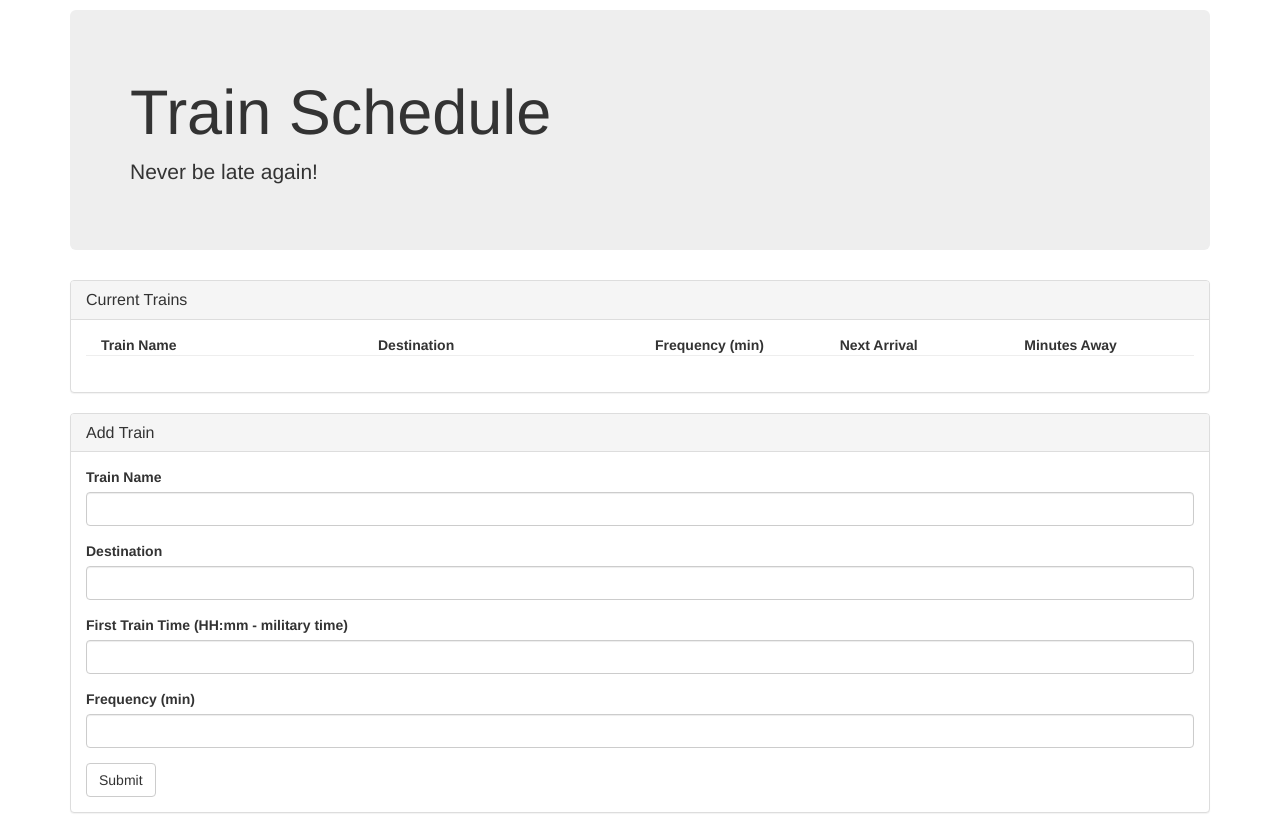
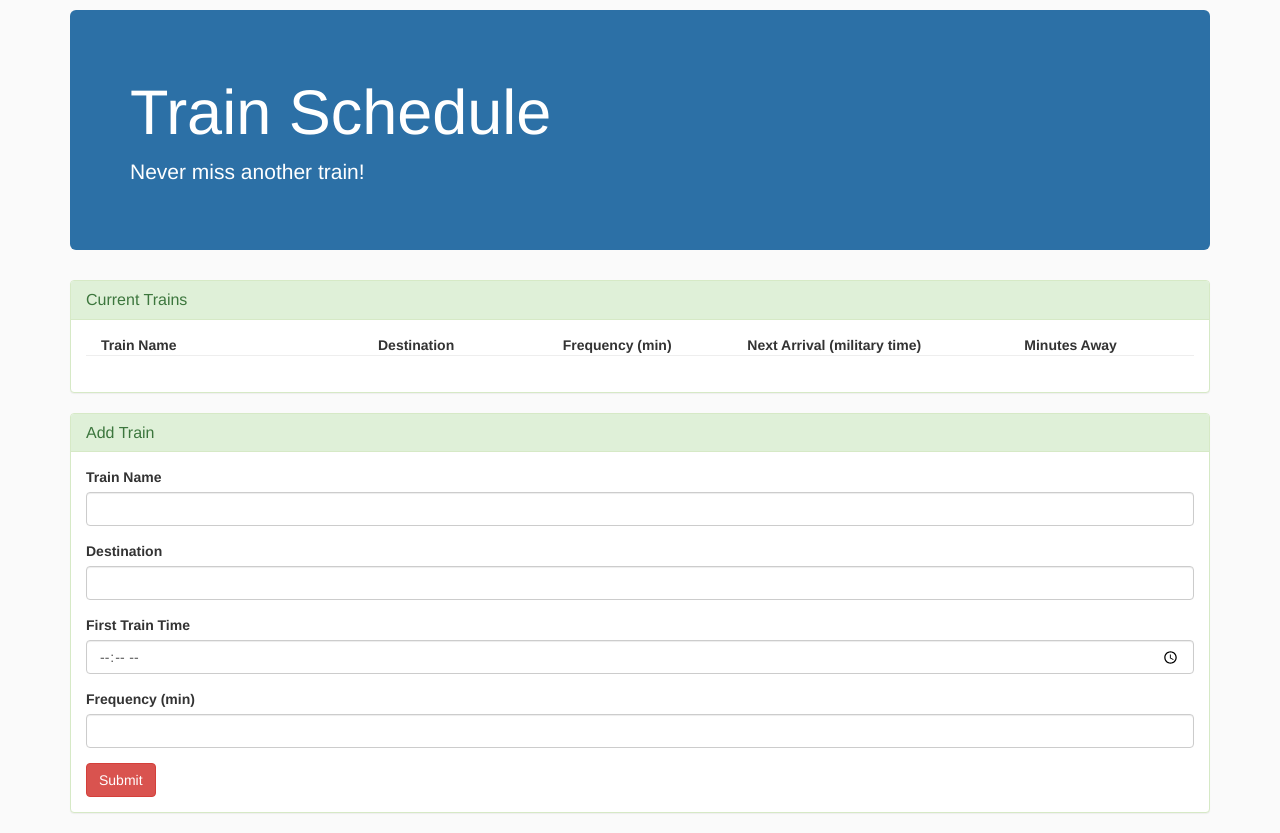
Before and after one commit to kshiro622/Train-Schedule, a PHP site: page / in a window 1280 px wide. Run offline with PHP 8.4, Linux system fonts and the light colour scheme; some libraries are stand-ins or nearby versions.

```diff
--- a/assets/css/style.css
+++ b/assets/css/style.css
@@ -4,9 +4,15 @@
     margin: 0px;
 }
 
+body {
+    background: #fafafa;
+}
+
 .jumbotron {
     margin-top: 10px;
     text-align: center;
+    background: #2C70A6;
+    color: white;
 }
 
 .padding-bottom-none {
--- a/index.html
+++ b/index.html
@@ -4,7 +4,7 @@
 <head>
     <meta charset="UTF-8">
     <title>Train Schedule</title>
-    <!-- Bootstrap -->
+    <!-- Bootstrap CDN -->
     <link rel="stylesheet" href="https://maxcdn.bootstrapcdn.com/bootstrap/3.3.7/css/bootstrap.min.css" integrity="sha384-BVYiiSIFeK1dGmJRAkycuHAHRg32OmUcww7on3RYdg4Va+PmSTsz/K68vbdEjh4u" crossorigin="anonymous">
     <!-- CSS -->
     <link rel="stylesheet" type="text/css" href="assets/css/style.css">
@@ -12,41 +12,44 @@
 
 <body>
     <div class="container">
+        <!-- Jumbotron -->
         <div class="row">
             <div class="col-md-12">
                 <div class="jumbotron">
                     <h1>Train Schedule</h1>
-                    <p>Never be late again!</p>
+                    <p>Never miss another train!</p>
                 </div>
             </div>
         </div>
+        <!-- Current Trains -->
         <div class="row">
             <div class="col-md-12">
-                <div class="panel-default panel">
+                <div class="panel-success panel">
                     <div class="panel-heading">
                         <h5 class="panel-title">Current Trains</h5>
                     </div>
                     <div class="panel-body padding-bottom-none">
                         <div class="col-sm-3 text-left"><b>Train Name</b></div>
-                        <div class="col-sm-3 text-left"><b>Destination</b></div>
+                        <div class="col-sm-2 text-left"><b>Destination</b></div>
                         <div class="col-sm-2 text-left"><b>Frequency (min)</b></div>
-                        <div class="col-sm-2 text-left"><b>Next Arrival</b></div>
+                        <div class="col-sm-3 text-left"><b>Next Arrival (military time)</b></div>
                         <div class="col-sm-2 text-left"><b>Minutes Away</b></div>
                         <hr>
                     </div>
                     <div class="panel-body padding-top-none">
                         <div class="col-sm-3 text-left trainName data"></div>
-                        <div class="col-sm-3 text-left destination data"></div>
+                        <div class="col-sm-2 text-left destination data"></div>
                         <div class="col-sm-2 text-left frequency data"></div>
-                        <div class="col-sm-2 text-left nextArrival data"></div>
+                        <div class="col-sm-3 text-left nextArrival data"></div>
                         <div class="col-sm-2 text-left minutesAway data"></div>
                     </div>
                 </div>
             </div>
         </div>
+        <!-- Add Trains -->
         <div class="row">
             <div class="col-md-12">
-                <div class="panel panel-default">
+                <div class="panel panel-success">
                     <div class="panel-heading">
                         <h3 class="panel-title">Add Train</h3>
                     </div>
@@ -60,25 +63,27 @@
                             <input type="destination" class="form-control" id="destination">
                         </div>
                         <div class="form-group">
-                            <label for="exampleInputFile">First Train Time (HH:mm - military time)</label>
-                            <input type="train-time" class="form-control" id="first-train">
+                            <label for="exampleInputFile">First Train Time</label>
+                            <input type="time" class="form-control" id="first-train">
                         </div>
                         <div class="form-group">
                             <label for="exampleInputFile">Frequency (min)</label>
                             <input type="frequency" class="form-control" id="frequency">
                         </div>
-                        <button type="submit" class="btn btn-default">Submit</button>
+                        <button type="submit" class="btn btn-danger">Submit</button>
                         </form>
                     </div>
                 </div>
             </div>
         </div>
     </div>
-    <!-- Scripts -->
+    <!-- jQuery -->
     <script src="https://code.jquery.com/jquery-2.2.4.js" integrity="sha256-iT6Q9iMJYuQiMWNd9lDyBUStIq/8PuOW33aOqmvFpqI=" crossorigin="anonymous"></script>
     <!-- Firebase Reference -->
     <script src="https://www.gstatic.com/firebasejs/3.6.1/firebase.js"></script>
+    <!-- Moment -->
     <script src="https://cdnjs.cloudflare.com/ajax/libs/moment.js/2.16.0/moment.min.js"></script>
+    <!-- Javascript -->
     <script src="assets/javascript/app.js"></script>
 </body>
 
```
Also changed, not shown: assets/javascript/app.js (+46 -29 lines), 1 other file.
